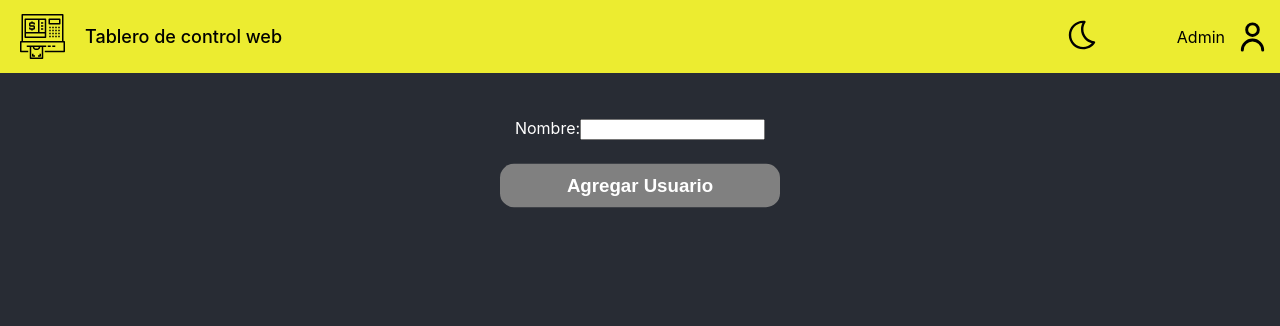
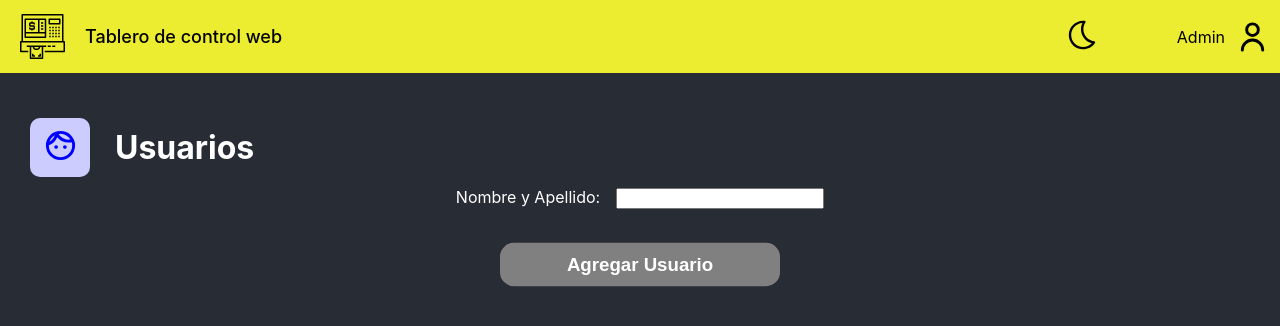
Before and after one commit to tpII/2023-G3-ATM-RPIWeb, a React (Create React App) app in the folder web-admin-app/frontend/: page /users/add in a window 1280 px wide. Shown: the top 326 px of the page. Built offline with nearby package versions, Linux system fonts and the light colour scheme; no server answers.

Commit message:
Bug fix: iconos banner al hacer scroll

```diff
--- a/web-admin-app/frontend/src/banner/Banner.css
+++ b/web-admin-app/frontend/src/banner/Banner.css
@@ -25,7 +25,7 @@
 }
 
 .banner-right {
-    position: fixed;
+    position: absolute;
     right: 10px;
     display: flex;
     flex-direction: row-reverse;
--- a/web-admin-app/frontend/src/moves/MoveListPage.jsx
+++ b/web-admin-app/frontend/src/moves/MoveListPage.jsx
@@ -1,4 +1,4 @@
-import React from 'react'
+import React from "react";
 
 // assets
 import icon from "./../assets/swap_horiz.svg";
@@ -8,10 +8,12 @@ import PageHeader from "../common/PageHeader";
 
 const MoveListPage = () => {
   return (
-    <main className='main-content'>
+    <main className="main-content">
+      <div className="main-header">
         <PageHeader color="#ccffcc" icon={icon} name="Transacciones" />
+      </div>
     </main>
-  )
-}
+  );
+};
 
-export default MoveListPage
+export default MoveListPage;
--- a/web-admin-app/frontend/src/users/AddUserPage.jsx
+++ b/web-admin-app/frontend/src/users/AddUserPage.jsx
@@ -1,6 +1,10 @@
 import React, { useState } from "react";
-import { useNavigate } from "react-router-dom";
+import { Link, useNavigate } from "react-router-dom";
 import miApi from "..";
+import PageHeader from "../common/PageHeader";
+
+// assets
+import icon from './../assets/face.svg'
 
 function AddUserPage() {
   const [nombre, setNombre] = useState("");
@@ -21,9 +25,16 @@ function AddUserPage() {
   };
 
   return (
-    <form onSubmit={handleSubmit} className="main-content">
+    <div className="main-content">
+      <div className="main-header">
+        <Link to="/users">
+          <PageHeader color="#ccccff" icon={icon} name="Usuarios" />
+        </Link>
+      </div>
+
+      <form onSubmit={handleSubmit} >
       <label>
-        Nombre:
+        Nombre y Apellido:
         <input
           type="text"
           value={nombre}
@@ -33,6 +44,8 @@ function AddUserPage() {
       </label>
       <button type="submit" className="submit-btn big-btn">Agregar Usuario</button>
     </form>
+    </div>
+
   );
 }
 
```
